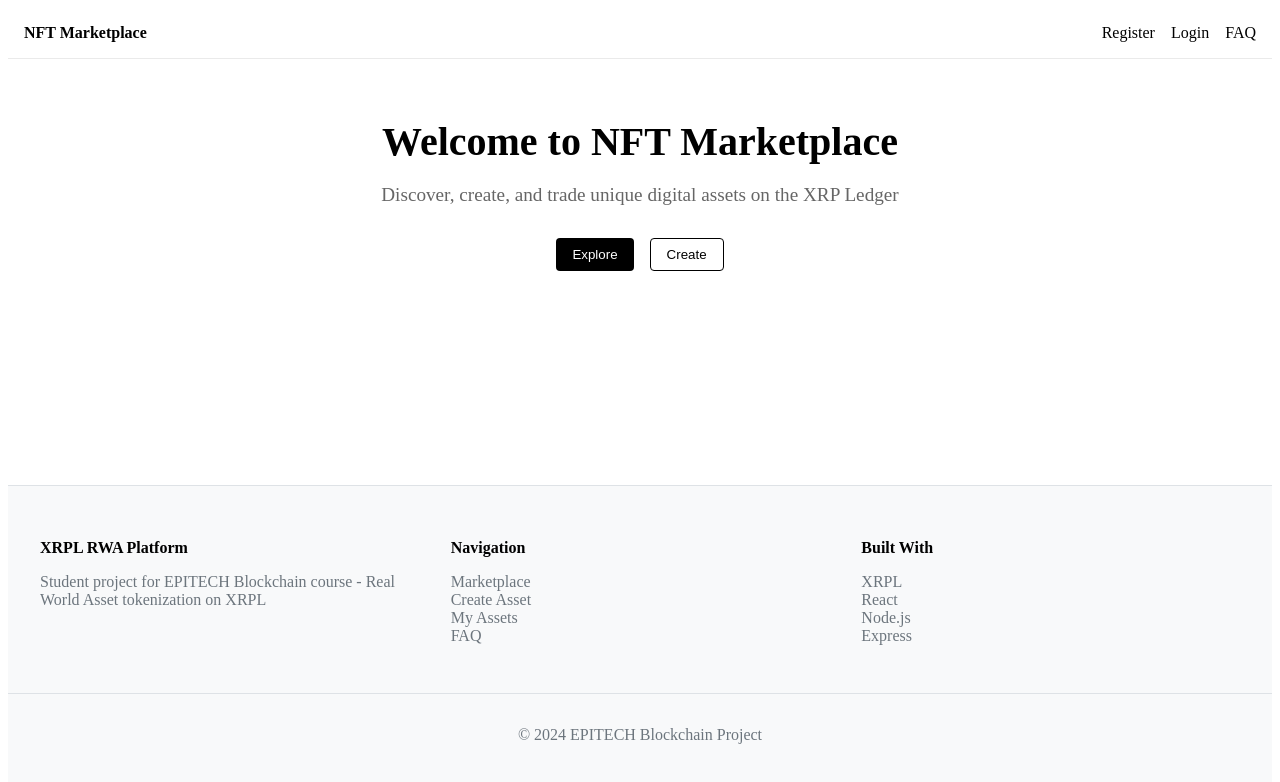
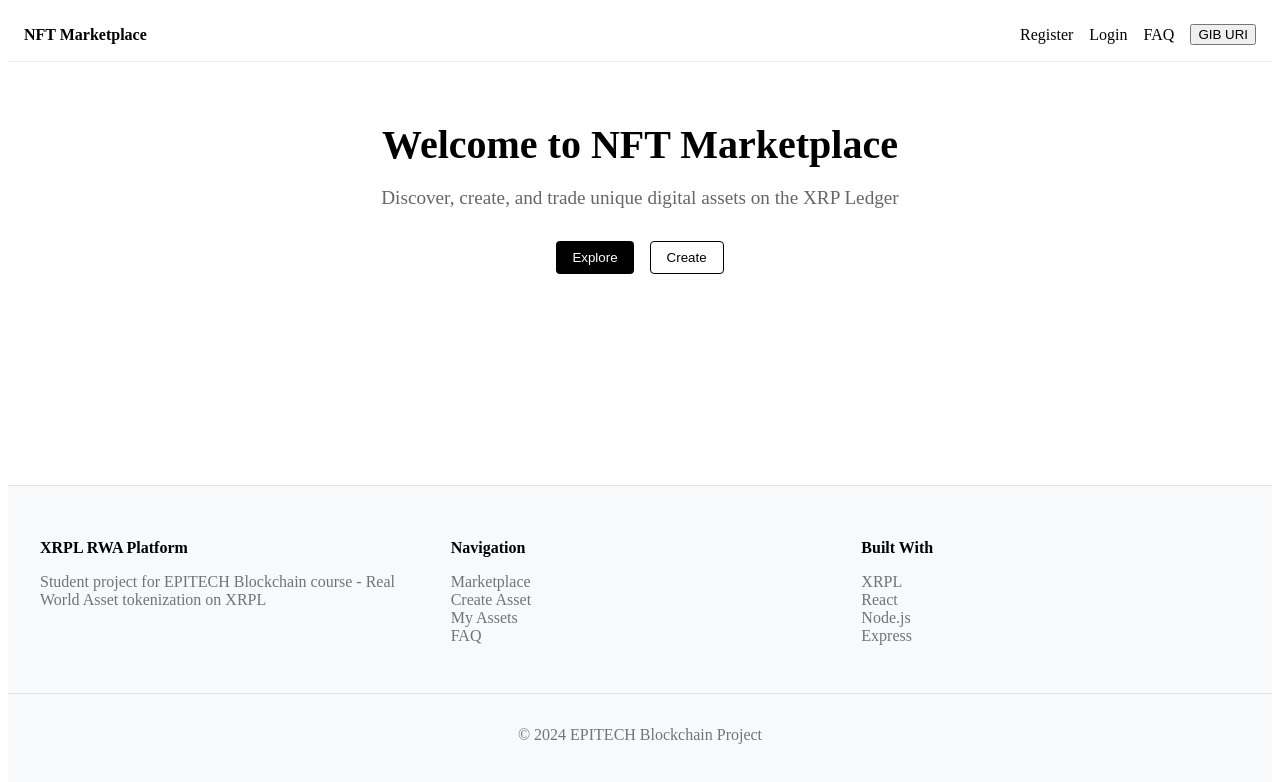
Before and after one commit to BILL-ON/blockchain, a React (Vite) app in the folder frontend/: page / in a window 1280 px wide. Shown: the top 782 px of the page. Built offline with nearby package versions, Linux system fonts and the light colour scheme.

Commit message:
[ADD] front test

```diff
--- a/frontend/src/components/Navbar.jsx
+++ b/frontend/src/components/Navbar.jsx
@@ -51,6 +51,10 @@ function Navbar() {
             <Link to="/Faq" style={{ textDecoration: 'none', color: 'black' }}>
               FAQ
             </Link>
+            <button onClick={() => {
+              const vuri = import.meta.env.VITE_IP_BACK;
+              console.log(`VITE IP : ${vuri}`);
+            }}>GIB URI</button>
           </>
         ) : (
           // Links for authenticated users
@@ -84,6 +88,11 @@ function Navbar() {
             >
               Logout
             </button>
+            <button onClick={() => {
+              const vuri = import.meta.env.VITE_IP_BACK;
+              console.log(`VITE IP : ${vuri}`);
+            }}>GIB URI</button>
+
           </>
         )}
       </div>
```
